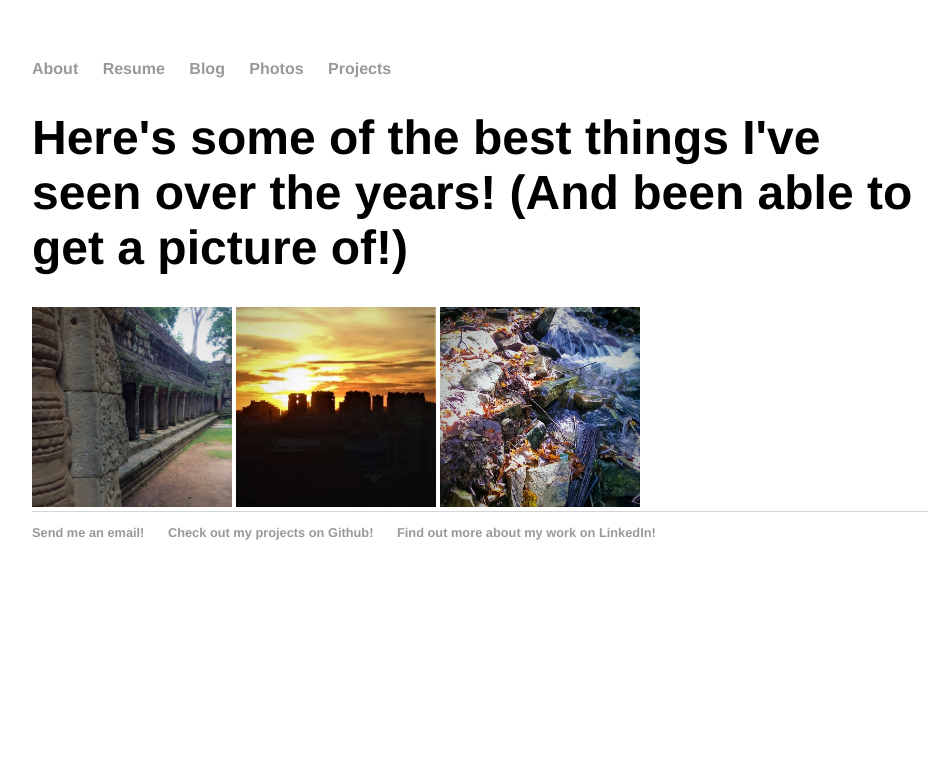
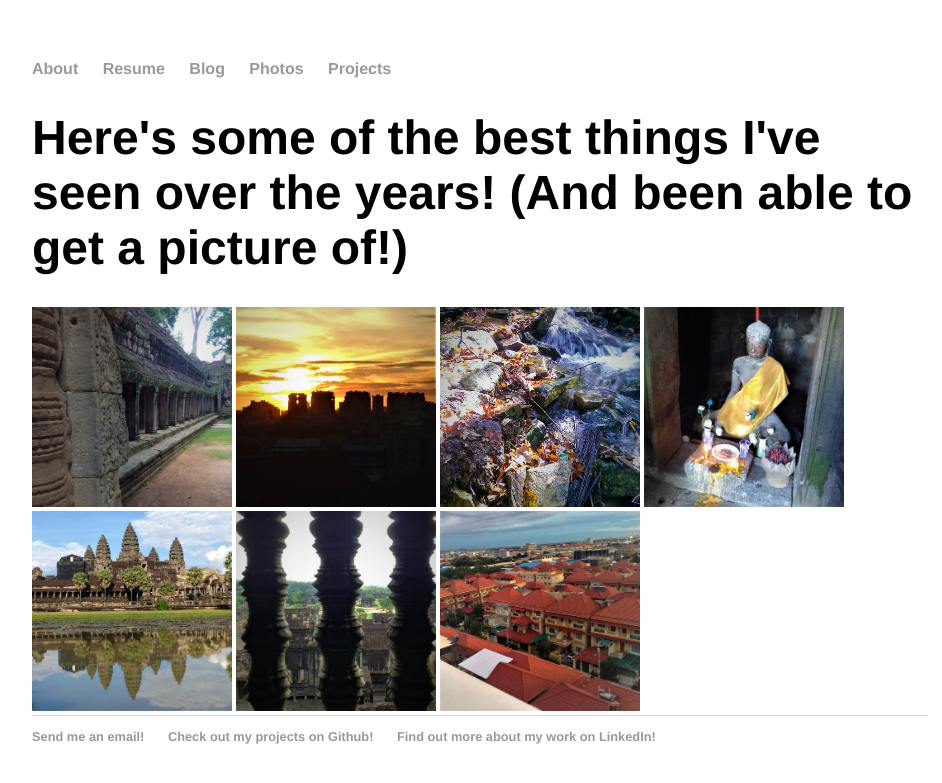
Before and after one commit to IronmanMk40/Matsick-Dot-Com, a Jekyll site: the page built from photos/index.html, in a window 1280 px wide. Shown: the top 783 px of the page, without its empty margins (160-1102 px from the left). Built offline with Jekyll 4.4.1, drawn with Linux system fonts in a browser that asks for light colours.

Commit message:
Added more photos

```diff
--- a/photos/index.html
+++ b/photos/index.html
@@ -7,4 +7,8 @@ title: The Sights
 <img src="wall.jpg" width=200 height=200>
 <img src="skyline.jpg" width=200 height=200>
 <img src="stream.jpg" width=200 height=200>
+<img src="buddha.jpg" width=200 height=200>
+<img src="angkorwat.jpg" width=200 height=200>
+<img src="bars.jpg" width=200 height=200>
+<img src="building.jpg" width=200 height=200>
 </div>
```
